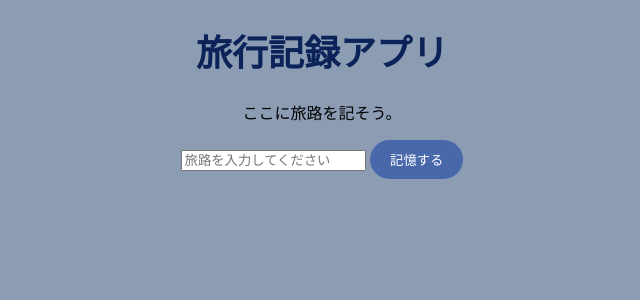
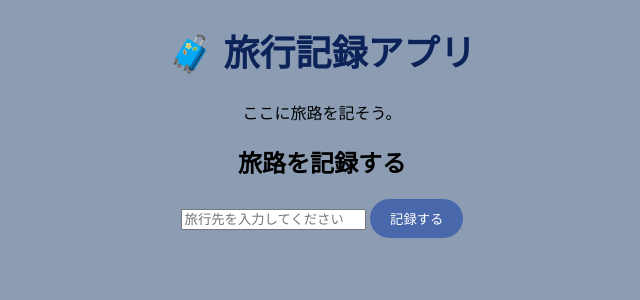
Before and after one commit to mihootsuka0419-kyomti/record-apps, a Python web app: template my_app/templates/index.html in a window 1280 px wide. Shown: the top 300 px of the page, without its empty margins (318-958 px from the left). Run offline with Jinja, Linux system fonts and the light colour scheme; the template is opened without the code that fills it, so the values that code supplies are empty.

Commit message:
HTML変更

```diff
--- a/my_app/templates/index.html
+++ b/my_app/templates/index.html
@@ -1,18 +1,30 @@
 <!DOCTYPE html>
 <html lang="ja">
+
 <head>
     <meta charset="UTF-8">
     <meta name="viewport" content="width=device-width, initial-scale=1.0">
+
     <title>旅行記録アプリ</title>
-    <link rel="stylesheet"href="/static/style.css">
 
+    <link rel="stylesheet" href="/static/style.css">
 </head>
+
 <body>
-    <h1>旅行記録アプリ</h1>
-    <p>ここに旅路を記そう。</p>
-    <input type="text" placeholder="旅路を入力してください">
 
-    <button>記憶する</button>
+    <header>
+        <h1>🧳 旅行記録アプリ</h1>
+        <p>ここに旅路を記そう。</p>
+    </header>
+
+    <main>
+        <h2>旅路を記録する</h2>
+
+        <input type="text" placeholder="旅行先を入力してください">
+
+        <button>記録する</button>
+    </main>
 
 </body>
+
 </html>
```
